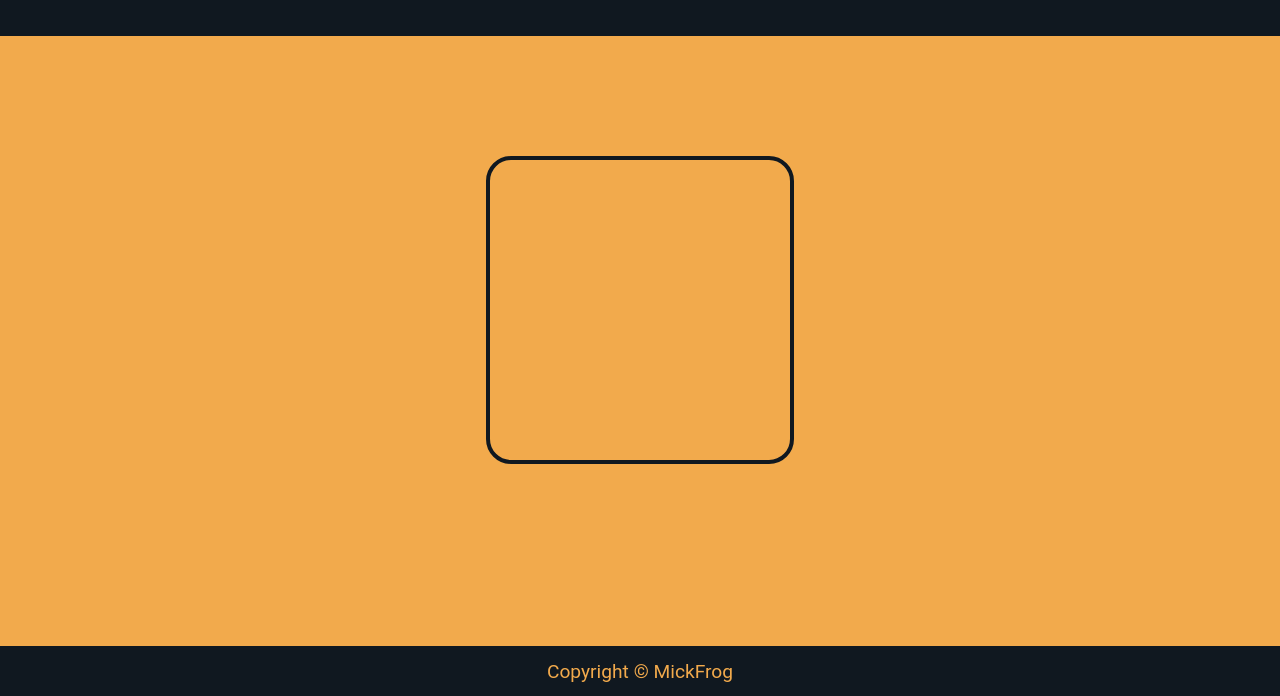
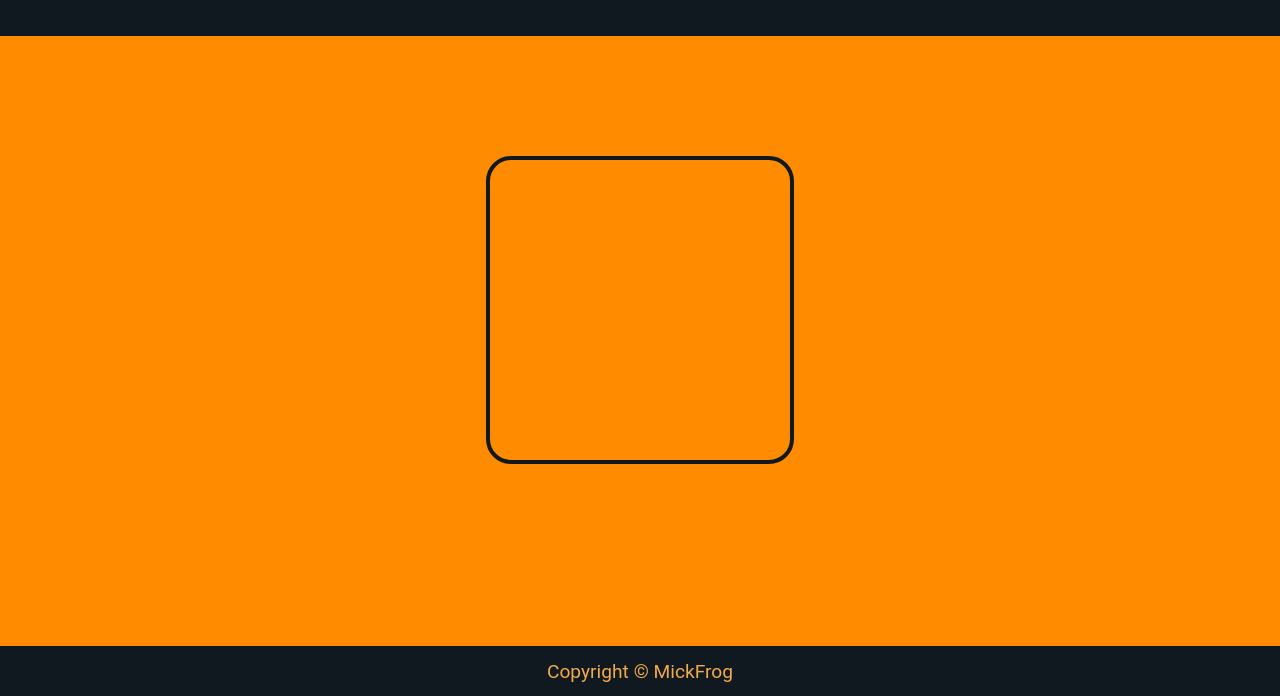
Before and after one commit to MickFrog/keyInfo, a plain HTML site: page index.html in a window 1280 px wide. Shown: the part 104-800 px from the top of the page. Drawn offline with Linux system fonts and the light colour scheme.

Commit message:
Change content bg color

```diff
--- a/style.css
+++ b/style.css
@@ -22,7 +22,7 @@ body {
     display: flex;
     flex: 1 0 auto;
     justify-content: center;
-    background: #F2AA4CFF;
+    background: #FF8C00;
     padding: 40px;
 }
 
```
